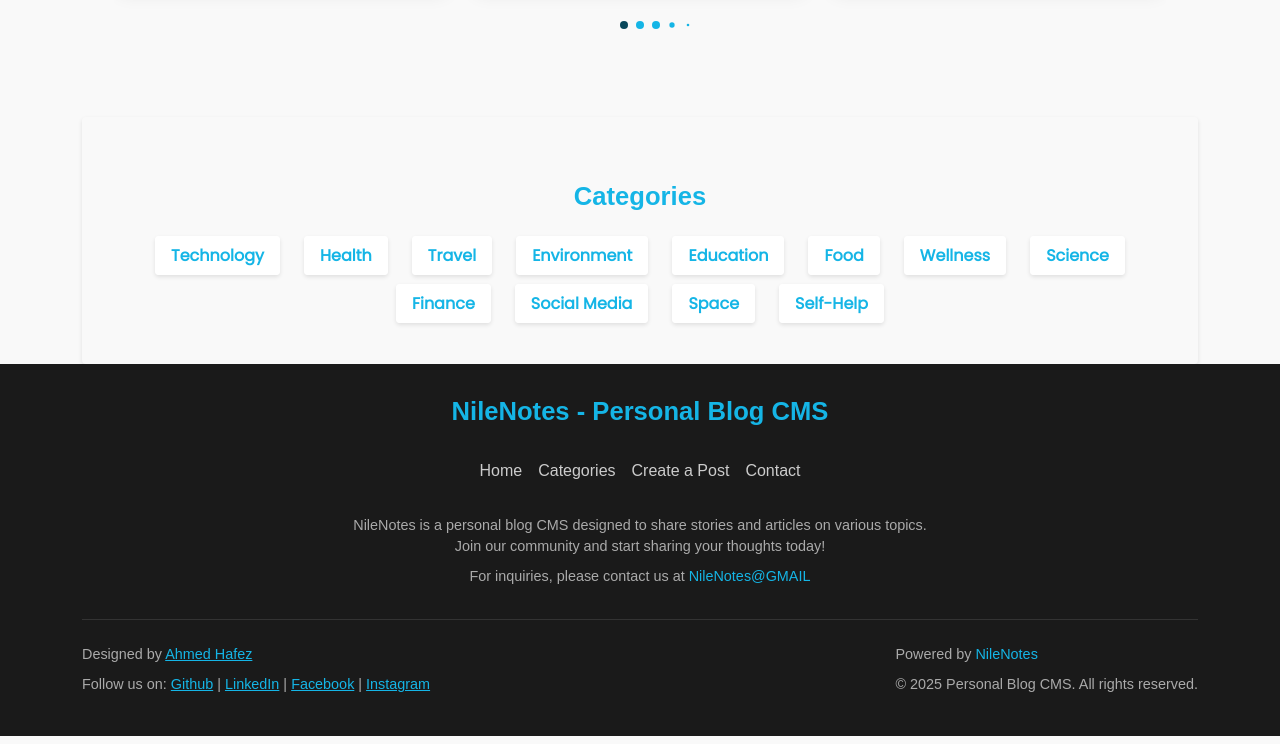
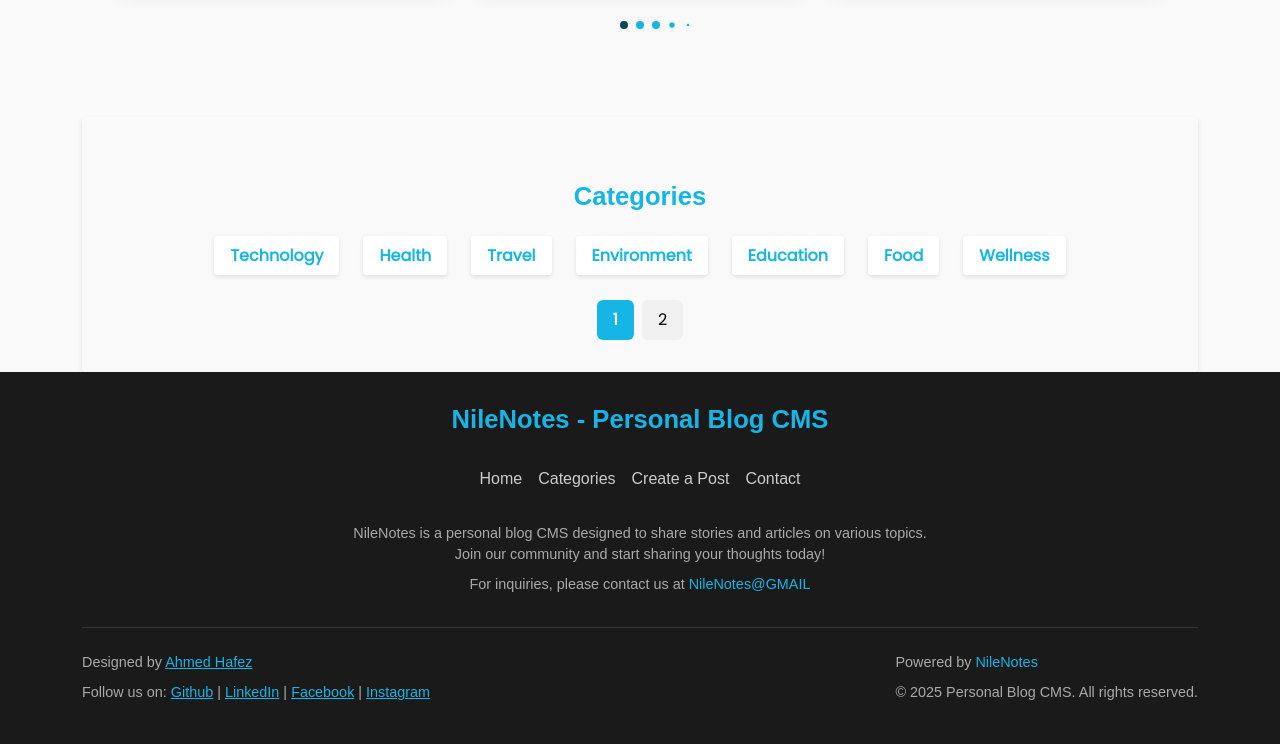
Before and after one commit to WebDev-Plan-1/Level2-Project, a PHP site: page / in a window 1280 px wide. Shown: the part 1456-2200 px from the top of the page. Run offline with PHP 8.4, Linux system fonts and the light colour scheme; some web fonts are replaced.

Commit message:
Pagination for Categories section -- Home Page

```diff
--- a/index.html
+++ b/index.html
@@ -104,18 +104,12 @@
         <section class="categories-overview">
             <h2 class="section-title">Categories</h2>
             <ul class="categories-list">
-                <li class="category-item" data-aos="fade-right" data-aos-duration="400"><a
+                <!-- Categories will be injected dynamically -->
+                <!-- <li class="category-item" data-aos="fade-right" data-aos-duration="400"><a
                         href="category.html?cat=Technology" class="category-link">Technology</a>
-                </li>
-                <li class="category-item" data-aos="fade-right" data-aos-duration="600"><a
-                        href="category.html?cat=Health" class="category-link">Health</a></li>
-                <li class="category-item" data-aos="fade-right" data-aos-duration="800"><a
-                        href="category.html?cat=Travel" class="category-link">Travel</a></li>
-                <li class="category-item" data-aos="fade-right" data-aos-duration="1000"><a
-                        href="category.html?cat=Environment" class="category-link">Environment</a></li>
-                <li class="category-item" data-aos="fade-right" data-aos-duration="1200"><a
-                        href="category.html?cat=Education" class="category-link">Education</a></li>
+                </li>-->
             </ul>
+            <div class="categories-pagination"></div>
         </section>
     </main>
 
--- a/js/main.js
+++ b/js/main.js
@@ -160,14 +160,23 @@
     }
 }
 
-// Show distinct categories dynamically
-function displayCategories() {
+// Show distinct categories dynamically with pagination
+function displayCategories(perPage = 7) {
     if (!categoriesContainer) return;
 
     let categories = [...new Set(allArticles.map(article => article.category))];
+    let currentPage = 1;
+    const totalPages = Math.ceil(categories.length / perPage);
+
+    // Render categories for specific page
+    function renderPage(page) {
+        const start = (page - 1) * perPage;
+        const end = start + perPage;
+        const paginatedCats = categories.slice(start, end);
+
         categoriesContainer.innerHTML = "";
 
-    categories.forEach(cat => {
+        paginatedCats.forEach(cat => {
             const li = document.createElement("li");
             li.classList.add("category-item");
             li.setAttribute("data-aos", "fade-right");
@@ -175,6 +184,34 @@
             li.innerHTML = `<a href="category.html?cat=${cat}" class="category-link">${cat}</a>`;
             categoriesContainer.appendChild(li);
         });
+
+        renderPaginationControls(totalPages, page);
+    }
+
+    // Render pagination buttons
+    function renderPaginationControls(total, current) {
+        const paginationContainer = document.querySelector(".categories-pagination");
+        if (!paginationContainer) return;
+
+        paginationContainer.innerHTML = "";
+
+        for (let i = 1; i <= total; i++) {
+            const btn = document.createElement("button");
+            btn.textContent = i;
+            btn.classList.add("pagination-btn");
+            if (i === current) btn.classList.add("active");
+
+            btn.addEventListener("click", () => {
+                currentPage = i;
+                renderPage(currentPage);
+            });
+
+            paginationContainer.appendChild(btn);
+        }
+    }
+
+    // First render
+    renderPage(currentPage);
 }
 
 /* ============================================= */
--- a/scss/base/categories.scss
+++ b/scss/base/categories.scss
@@ -70,3 +70,30 @@
 }
 
 // ==========================
+
+.categories-pagination {
+    margin-top: 2rem;
+    display: flex;
+    justify-content: center;
+    gap: 0.5rem;
+
+    .pagination-btn {
+        background: #f0f0f0;
+        border: none;
+        padding: 0.5rem 1rem;
+        border-radius: 6px;
+        cursor: pointer;
+        transition: 0.3s ease;
+
+        &.active {
+            background: v.$primary-color;
+            color: #fff;
+            font-weight: bold;
+        }
+
+        &:hover {
+            background: darken(v.$primary-color, 20%);
+            color: #fff;
+        }
+    }
+}
```
Also changed, not shown: css/main.css, 1 other file. Lines whose indentation alone changed are shown as unchanged.
